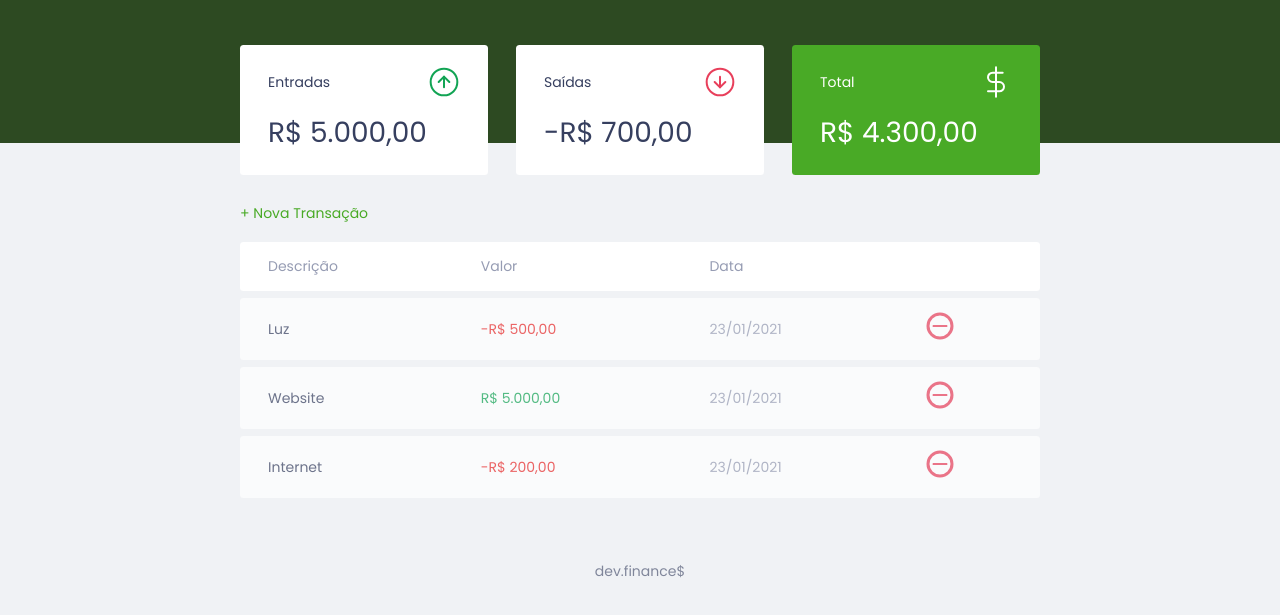
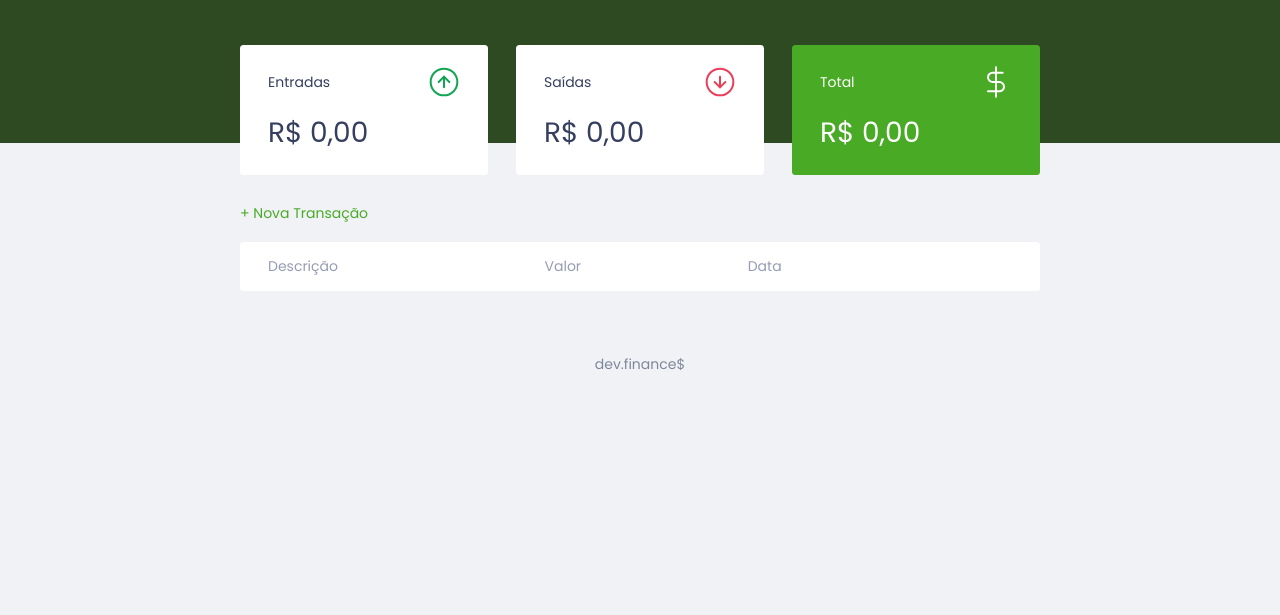
Before and after one commit to danielsmagalhaes/dev-finances, a plain HTML site: page index.html in a window 1280 px wide. Shown: the part 55-670 px from the top of the page. Drawn offline with Linux system fonts and the light colour scheme.

Commit message:
Projeto finalizado \o/

```diff
--- a/index.html
+++ b/index.html
@@ -29,7 +29,7 @@
                     <span>Entradas</span>
                     <img src="./assets/income.svg" alt="Imagem de Entradas">
                 </h3>
-                <p id="incomeDisplay">R$ 5.000,00</p>
+                <p id="incomeDisplay">R$ 0,00</p>
             </div>
 
             <div class="card">
@@ -37,7 +37,7 @@
                     <span>Saídas</span>
                     <img src="./assets/expense.svg" alt="Imagem de Saídas">
                 </h3>
-                <p id="expenseDisplay">R$ 2.000,00</p>
+                <p id="expenseDisplay">R$ 0,00</p>
             </div>
 
             <div class="card total">
@@ -45,7 +45,7 @@
                     <span>Total</span>
                     <img src="./assets/total.svg" alt="Imagem de Total">
                 </h3>
-                <p id="totalDisplay">R$ 3.000,00</p>
+                <p id="totalDisplay">R$ 0,00</p>
             </div>
         </section>
 
--- a/script.js
+++ b/script.js
@@ -8,24 +8,36 @@ const Modal = {
     }
 }
 
+const Storage = {
+    get() {
+        return JSON.parse(localStorage.getItem("dev.finances:transactions")) || []
+    },
+
+    set(transactions) {
+        localStorage.setItem("dev.finances:transactions", JSON.stringify(transactions))
+    }
+}
+
 const Transaction = {
-    all: [
-        {
-            description: 'Luz',
-            amount: -50000,
-            date: '23/01/2021'
-        },
-        {
-            description: 'Website',
-            amount: 500000,
-            date: '23/01/2021'
-        },
-        {
-            description: 'Internet',
-            amount: -20000,
-            date: '23/01/2021'
-        }
-    ],
+    all: Storage.get(),
+
+    // [
+    //     {
+    //         description: 'Luz',
+    //         amount: -50000,
+    //         date: '23/01/2021'
+    //     },
+    //     {
+    //         description: 'Website',
+    //         amount: 500000,
+    //         date: '23/01/2021'
+    //     },
+    //     {
+    //         description: 'Internet',
+    //         amount: -20000,
+    //         date: '23/01/2021'
+    //     }
+    // ],
 
     add(transaction) {
         Transaction.all.push(transaction)
@@ -205,6 +217,8 @@ const App = {
         Transaction.all.forEach(DOM.addTransaction)
 
         DOM.updateBalance()
+
+        Storage.set(Transaction.all)
     },
 
     reload() {
```
